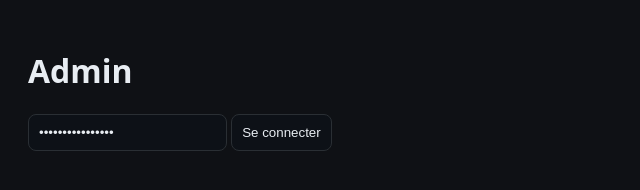
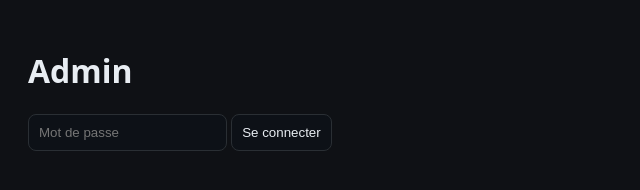
Before and after one commit to bossnaboss212/biutique, a website: page boutique/public/admin.html in a window 1280 px wide. Shown: the full height of the page, 0-640 px from the left. Drawn offline with Linux system fonts and the light colour scheme.

Commit message:
Update admin.html

```diff
--- a/boutique/public/admin.html
+++ b/boutique/public/admin.html
@@ -14,7 +14,7 @@
 <body>
   <h1>Admin</h1>
   <div id="auth">
-    <input id="pass" placeholder="Mot de passe" value="gangstaforlife12" type="password">
+    <input id="pass" placeholder="Mot de passe" type="password" autocomplete="current-password">
     <button id="login">Se connecter</button>
   </div>
   <div id="dash" style="display:none">
```
